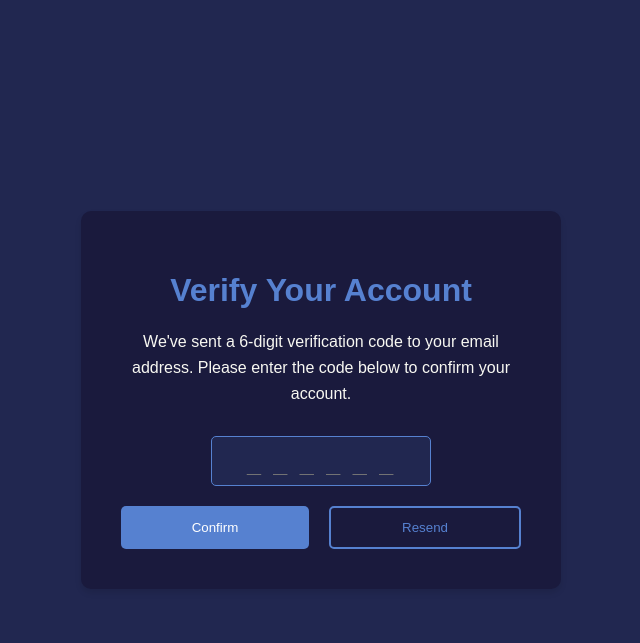
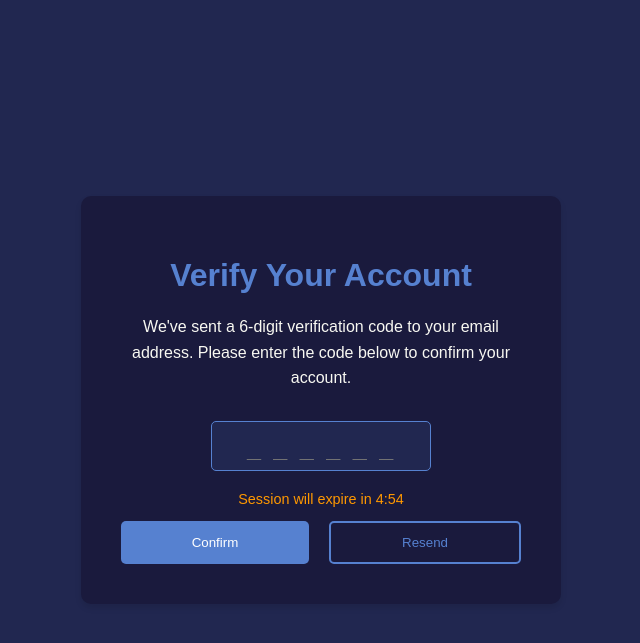
Before and after one commit to R-Owino/dropzy, a Flask app: page /api/v1/confirm in a window 1280 px wide. Shown: the top 643 px of the page, without its empty margins (319-959 px from the left). Run offline with Flask 3, Linux system fonts and the light colour scheme; the visitor is signed in with stand-in values (Sample User, id 1).

Commit message:
update: add a session timeout that redirects to registration page if a user fails to input the verification code

```diff
--- a/api/v1/templates/confirm.html
+++ b/api/v1/templates/confirm.html
@@ -35,6 +35,10 @@
           />
         </div>
 
+        <p class="timeout-warning">
+          Session will expire in <span id="timeout-counter">5.00</span>
+        </p>
+
         <div class="button-group">
           <button type="submit" id="confirm-button" class="confirm-button">
             Confirm
```
